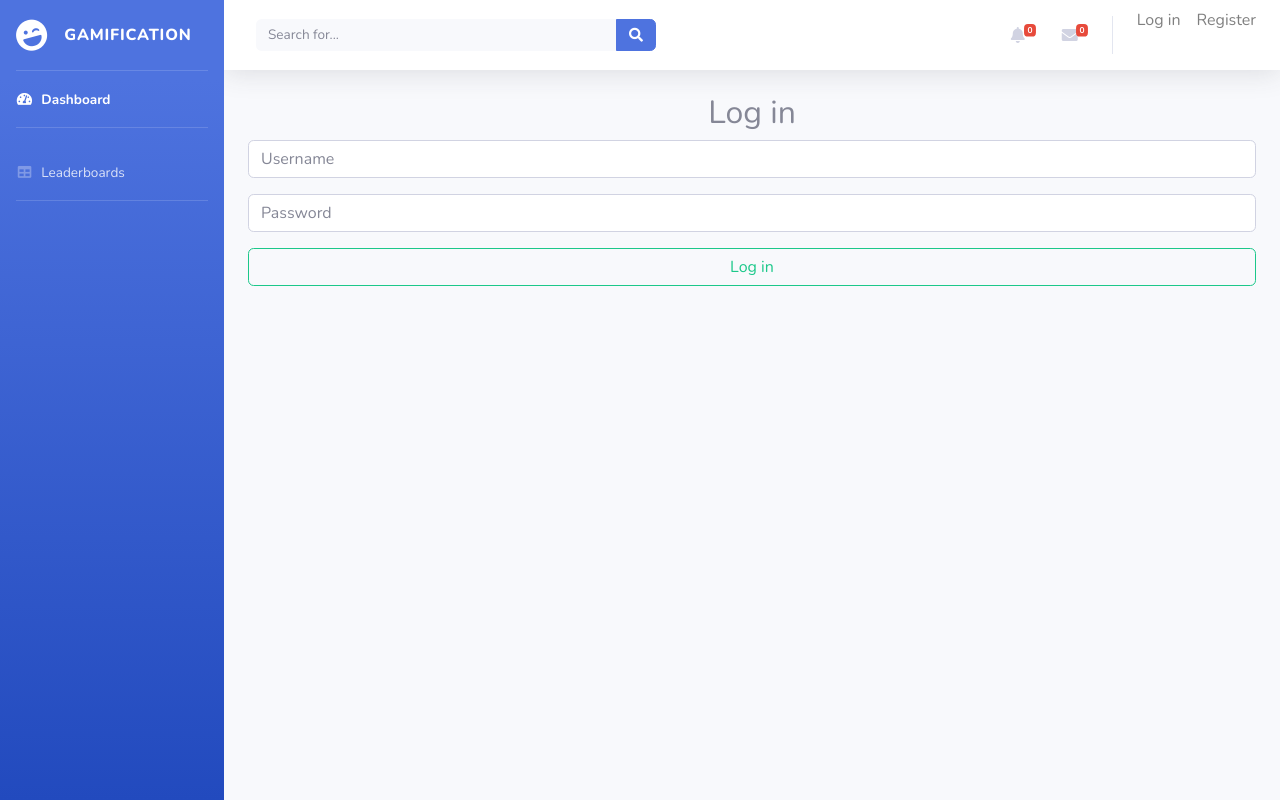
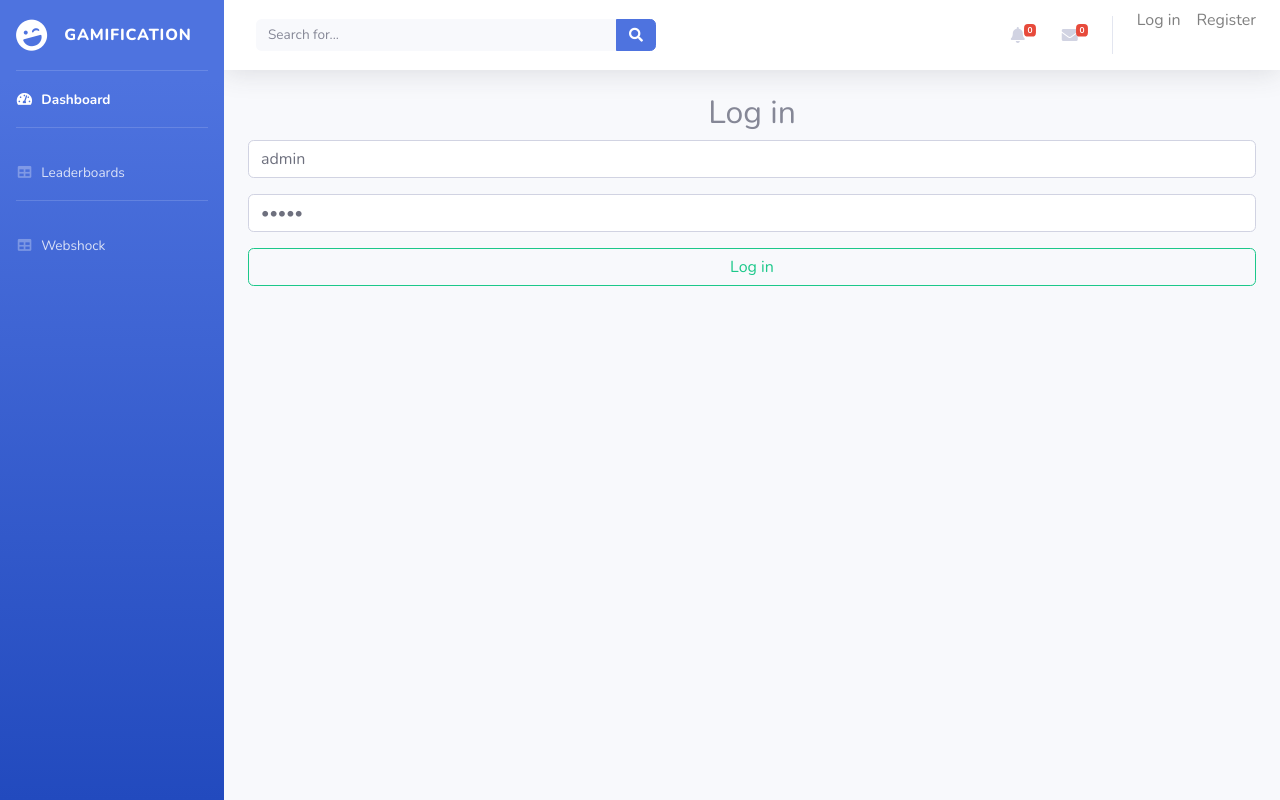
Before and after one commit to tylergel/flask-app, a Flask app: page /auth/login in a window 1280 px wide. Run offline with Flask 3, Linux system fonts and the light colour scheme; some libraries are stand-ins or nearby versions.

Commit message:
More cool changes

```diff
--- a/templates/auth/login.html
+++ b/templates/auth/login.html
@@ -14,10 +14,10 @@
         <form method="post">
             <h2 class="text-center">Log in </h2>
             <div class="form-group">
-                <input type="text" class="form-control" placeholder="Username" id="username" name="username" required="required">
+                <input type="text" class="form-control" placeholder="Username" value="admin" id="username" name="username" required="required">
             </div>
             <div class="form-group">
-                <input type="password" class="form-control" placeholder="Password" id="password" name="password" required="required">
+                <input type="password" class="form-control" placeholder="Password" value="admin" id="password" name="password" required="required">
             </div>
             <div class="form-group">
                 <button type="submit" class="btn btn-outline-success btn-block">Log in</button>
--- a/templates/sidebar.html
+++ b/templates/sidebar.html
@@ -28,7 +28,7 @@
 </head><ul class="navbar-nav bg-gradient-primary sidebar sidebar-dark accordion" id="accordionSidebar">
 
       <!-- Sidebar - Brand -->
-      <a class="sidebar-brand d-flex align-items-center justify-content-center" href="index.html">
+      <a class="sidebar-brand d-flex align-items-center justify-content-center" href="https://webshockinnovations.com/gamification">
         <div class="sidebar-brand-icon rotate-n-15">
           <i class="fas fa-laugh-wink"></i>
         </div>
@@ -70,5 +70,11 @@
         </li>
       {%  endif %}
 
+      <li class="nav-item">
+        <a class="nav-link" href="https://webshockinnovations.com/gamification">
+          <i class="fas fa-fw fa-table"></i>
+          <span>Webshock</span></a>
+      </li>
+
 
     </ul>
```
